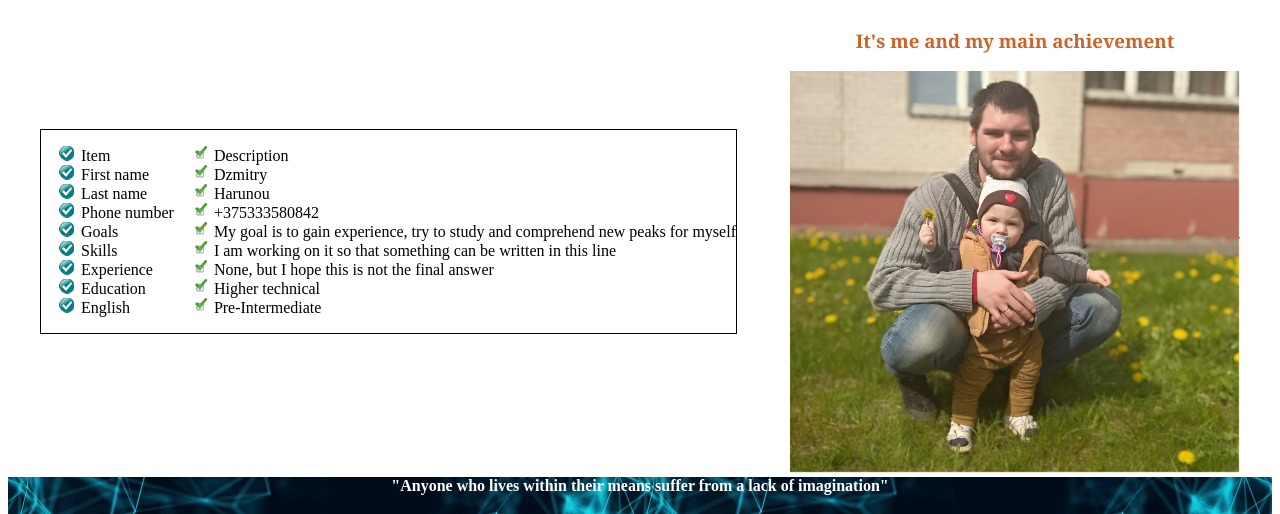
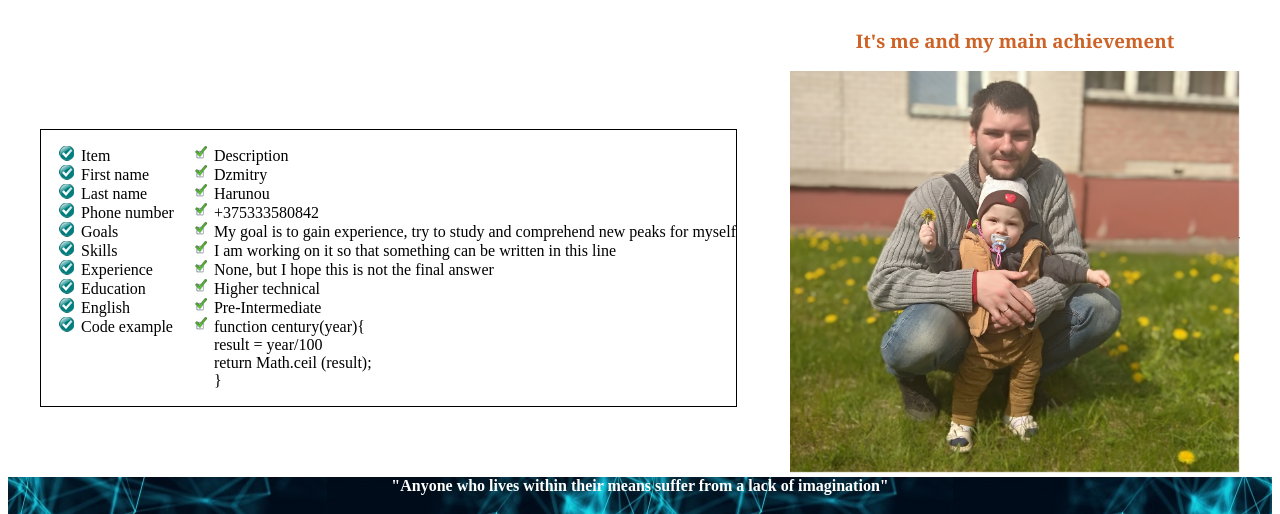
Before and after one commit to Master9119/rsschool-cv, a plain HTML site: page index.html in a window 1280 px wide. Shown: the part 69-583 px from the top of the page. Drawn offline with Linux system fonts and the light colour scheme.

Commit message:
fix: add code example

```diff
--- a/index.html
+++ b/index.html
@@ -25,6 +25,7 @@
       					<li>Experience</li>
       					<li>Education</li>
       					<li>English</li>
+      					<li>Code example</li>
       				</ul>
       				<ul class="column2">
       					<li>Description</li>
@@ -36,6 +37,11 @@
       					<li>None, but I hope this is not the final answer</li>
       					<li>Higher technical</li>
       					<li>Pre-Intermediate</li>
+      					<li>function century(year){<br>
+      						result = year/100<br>
+      						return Math.ceil (result);<br>
+      						}
+      					</li>
        				</ul>
     			</nav>
     			<div class="cv_foto">
```
